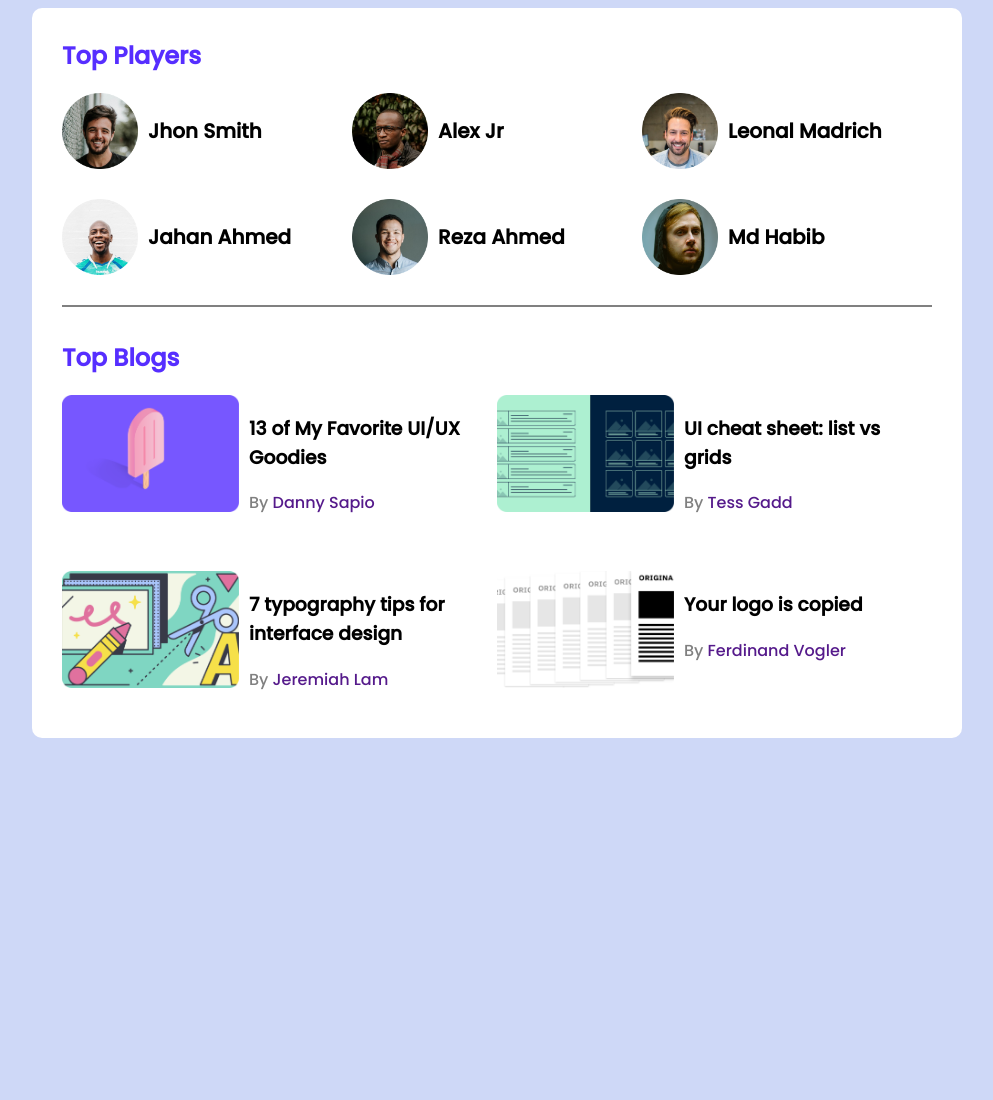
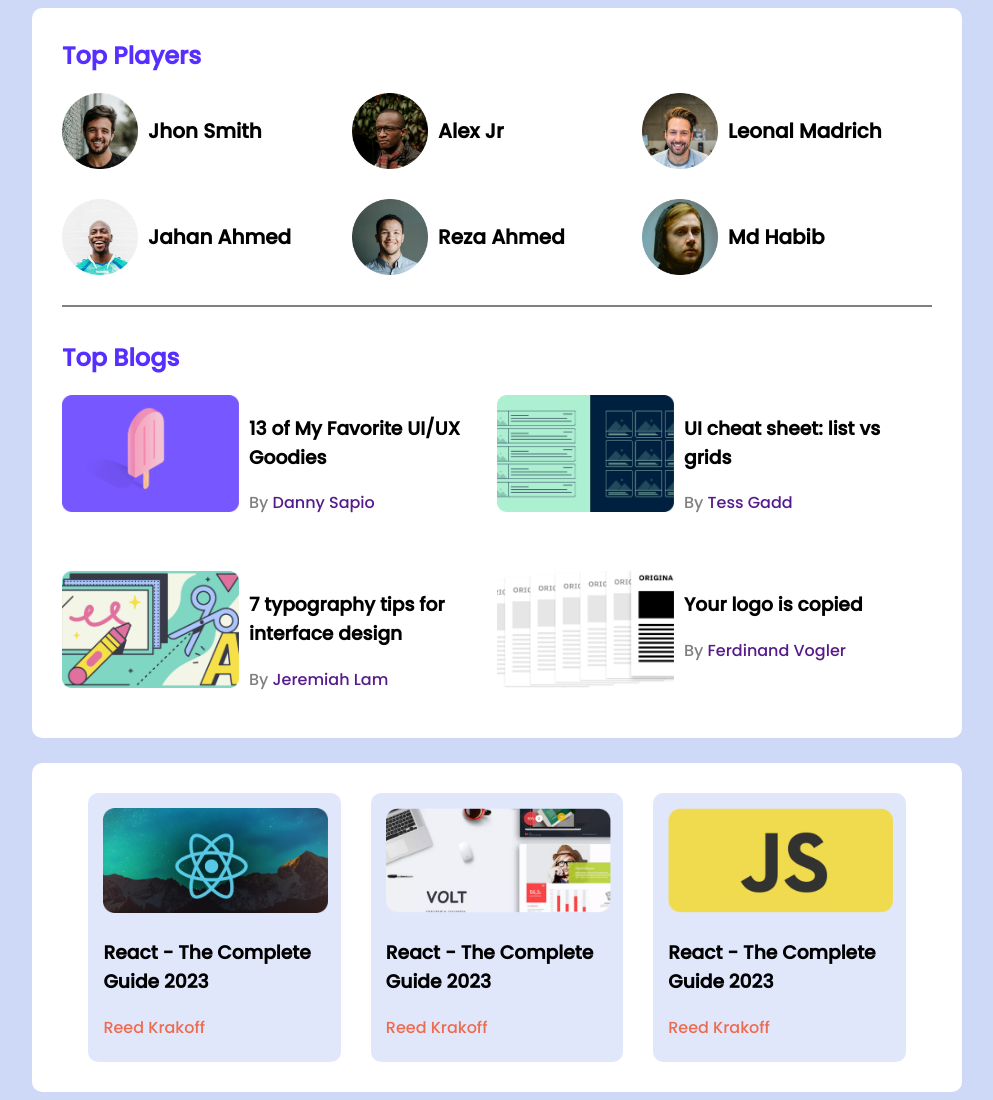
Before and after one commit to hrhabib07/leader-boad-css3, a plain HTML site: page index.html in a window 1280 px wide. Shown: the whole page, without its empty margins (143-1136 px from the left). Before the commit the page ends 800 px from the top, so only its background shows below. Drawn offline with Linux system fonts and the light colour scheme.

Commit message:
latest courses section added

```diff
--- a/index.html
+++ b/index.html
@@ -16,6 +16,7 @@
     <!-- header end -->
     <!-- body start  -->
     <main>
+        <div>
             <section class="container">
                 <div class="top-players">
                     <h2 class="section-title"> Top Players</h2>
@@ -94,6 +95,45 @@
                     </article>
                 </div>
             </section>
+            <br>
+            <section class="container">
+                <div class="latest-courses">
+                    <div class="course">
+                        <div class="course-container">
+                            <div class="course-thumbnail">
+                                <img src="images/courses/course-1.png" alt="">
+                            </div>
+                            <div class="course-info">
+                                <h3>React - The Complete Guide 2023</h3>
+                                <p class="course-author">Reed Krakoff</p>
+                            </div>
+                        </div>
+                    </div>
+                    <div class="course">
+                        <div class="course-container">
+                            <div class="course-thumbnail">
+                                <img src="images/courses/course-2.png" alt="">
+                            </div>
+                            <div class="course-info">
+                                <h3>React - The Complete Guide 2023</h3>
+                                <p class="course-author">Reed Krakoff</p>
+                            </div>
+                        </div>
+                    </div>
+                    <div class="course">
+                        <div class="course-container">
+                            <div class="course-thumbnail">
+                                <img src="images/courses/course-3.png" alt="">
+                            </div>
+                            <div class="course-info">
+                                <h3>React - The Complete Guide 2023</h3>
+                                <p class="course-author">Reed Krakoff</p>
+                            </div>
+                        </div>
+                    </div>
+                </div>
+            </section>
+        </div>
     </main>
     <!-- body end -->
 </body>
--- a/style/style.css
+++ b/style/style.css
@@ -7,6 +7,7 @@ body {
 }
 main {
   display: flex;
+
   justify-content: center;
 }
 section {
@@ -72,3 +73,30 @@ hr {
 .author a {
   text-decoration: none;
 }
+
+/* latest course style  */
+.latest-courses {
+  display: flex;
+  justify-content: center;
+  gap: 30px;
+}
+.course {
+  background-color: rgba(65, 105, 225, 0.156);
+
+  border-radius: 10px;
+  width: 252.42px;
+  height: 269.79px;
+}
+.course-container {
+  margin-left: 15px;
+  margin-top: 15px;
+}
+
+.course-author {
+  color: #ed6b4f;
+}
+
+.course-thumbnail img {
+  height: 105px;
+  width: 225px;
+}
```
Lines whose indentation alone changed are shown as unchanged.
